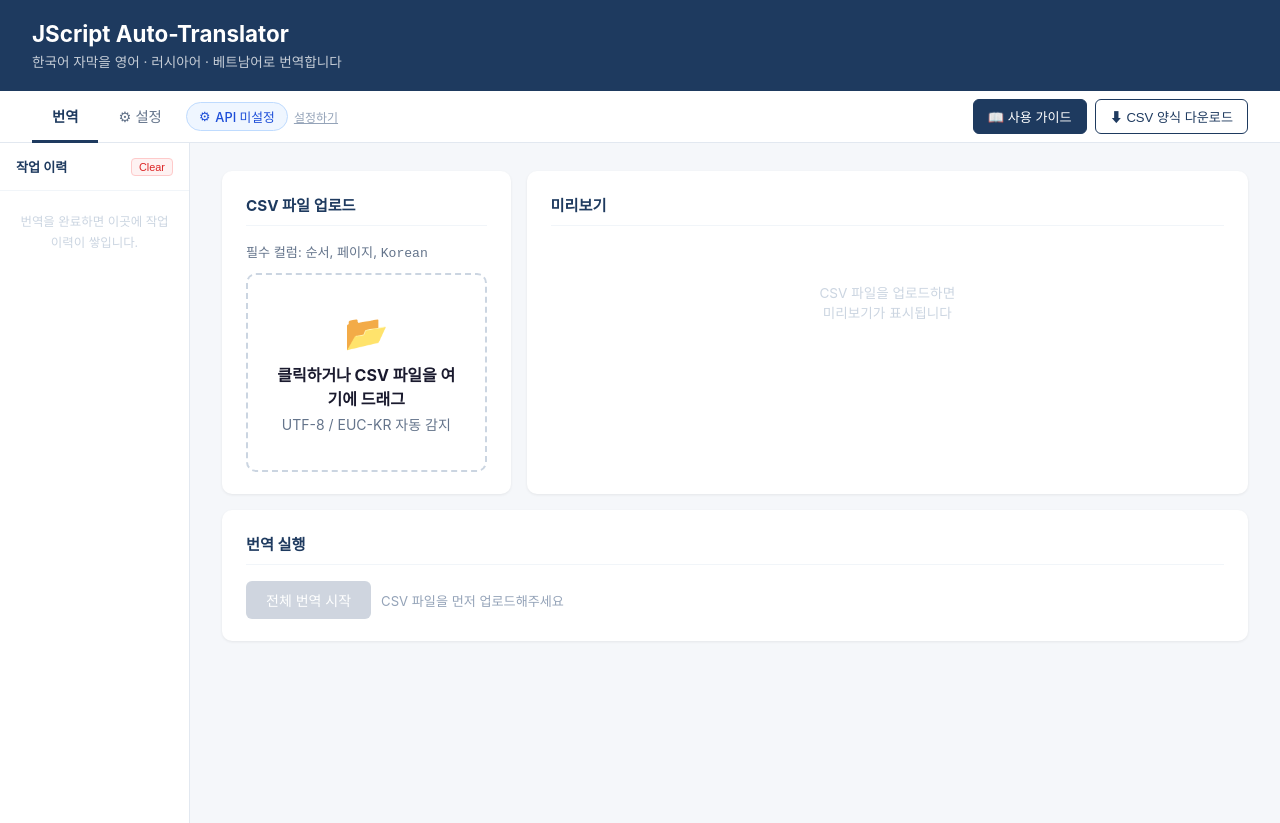
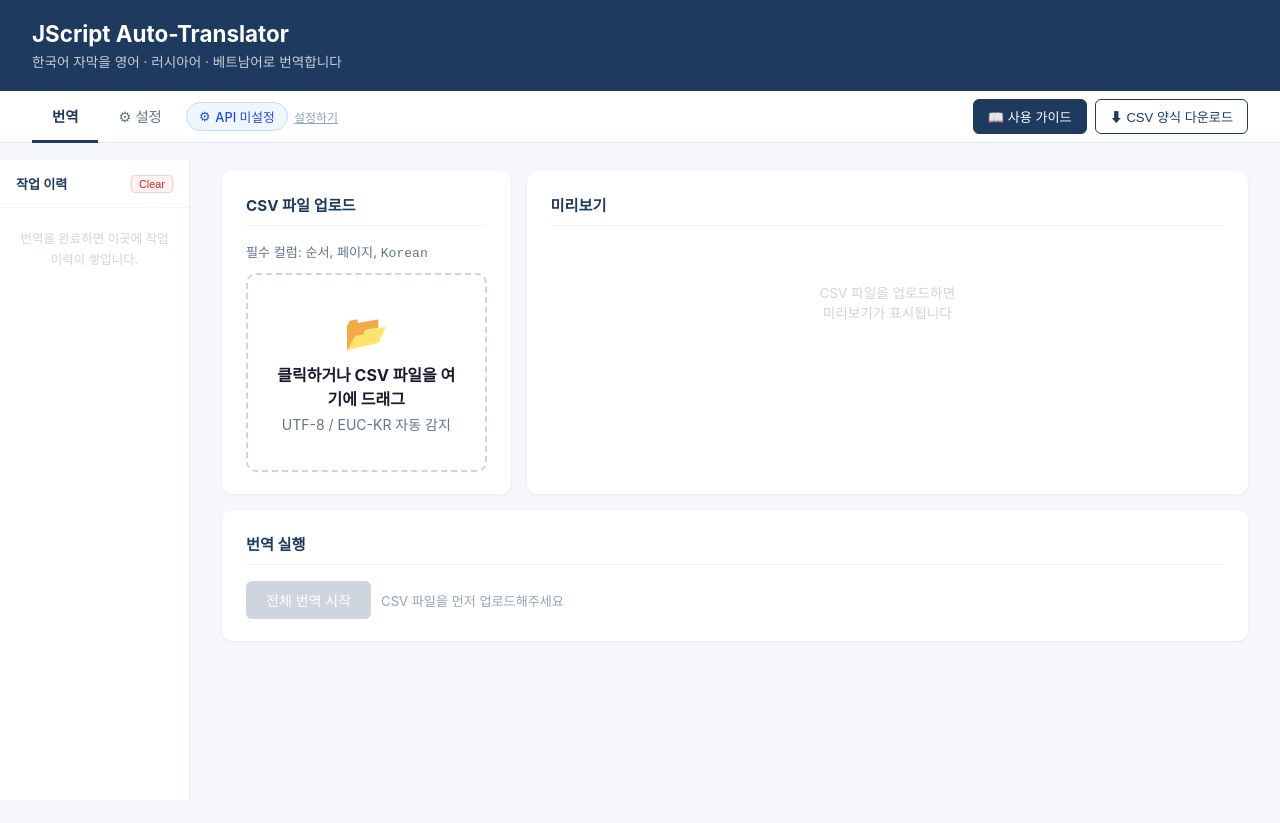
Before and after one commit to sanzharsj/jscript-auto-translator, a plain HTML site: page index.html in a window 1280 px wide. Both pictures are taken after a click on the button "번역". Drawn offline with Linux system fonts and the light colour scheme.

Commit message:
fix: 작업 이력 사이드바를 고정 위치로 변경, 헤더에 가려지지 않도록 조정
Co-Authored-By: Claude Opus 4.7 (1M context) <noreply@anthropic.com>

```diff
--- a/index.html
+++ b/index.html
@@ -108,10 +108,10 @@
     .row-center { display: flex; justify-content: center; margin-top: 8px; }
 
     /* Layout */
-    .app-body { display: flex; min-height: calc(100vh - 120px); }
-    .sidebar { width: 190px; flex-shrink: 0; background: white; border-right: 1px solid #e2e8f0; display: flex; flex-direction: column; position: sticky; top: 120px; align-self: flex-start; height: calc(100vh - 120px); overflow-y: auto; }
+    .app-body { display: block; min-height: calc(100vh - 120px); }
+    .sidebar { width: 190px; background: white; border-right: 1px solid #e2e8f0; display: flex; flex-direction: column; position: fixed; top: 160px; left: 0; height: calc(100vh - 160px); overflow-y: auto; z-index: 50; }
     .sidebar-title { padding: 14px 16px; font-size: 0.82rem; font-weight: 700; color: #1e3a5f; border-bottom: 1px solid #f1f5f9; position: sticky; top: 0; background: white; z-index: 2; }
-    .main-area { flex: 1; min-width: 0; }
+    .main-area { margin-left: 190px; min-width: 0; }
     .tab-content { max-width: none; }
     .top-grid { display: grid; grid-template-columns: minmax(280px,1fr) minmax(500px,2.5fr); gap: 16px; align-items: stretch; margin-bottom: 16px; }
     .top-grid > .card { display: flex; flex-direction: column; }
@@ -487,6 +487,7 @@ function switchTab(name) {
   document.getElementById('tab-' + name).classList.add('active');
   document.getElementById('tab-btn-' + name).classList.add('active');
   document.querySelector('.sidebar').style.display = name === 'translate' ? 'flex' : 'none';
+  document.querySelector('.main-area').style.marginLeft = name === 'translate' ? '190px' : '0';
   if (name === 'translate') renderApiCheck();
 }
 
```
